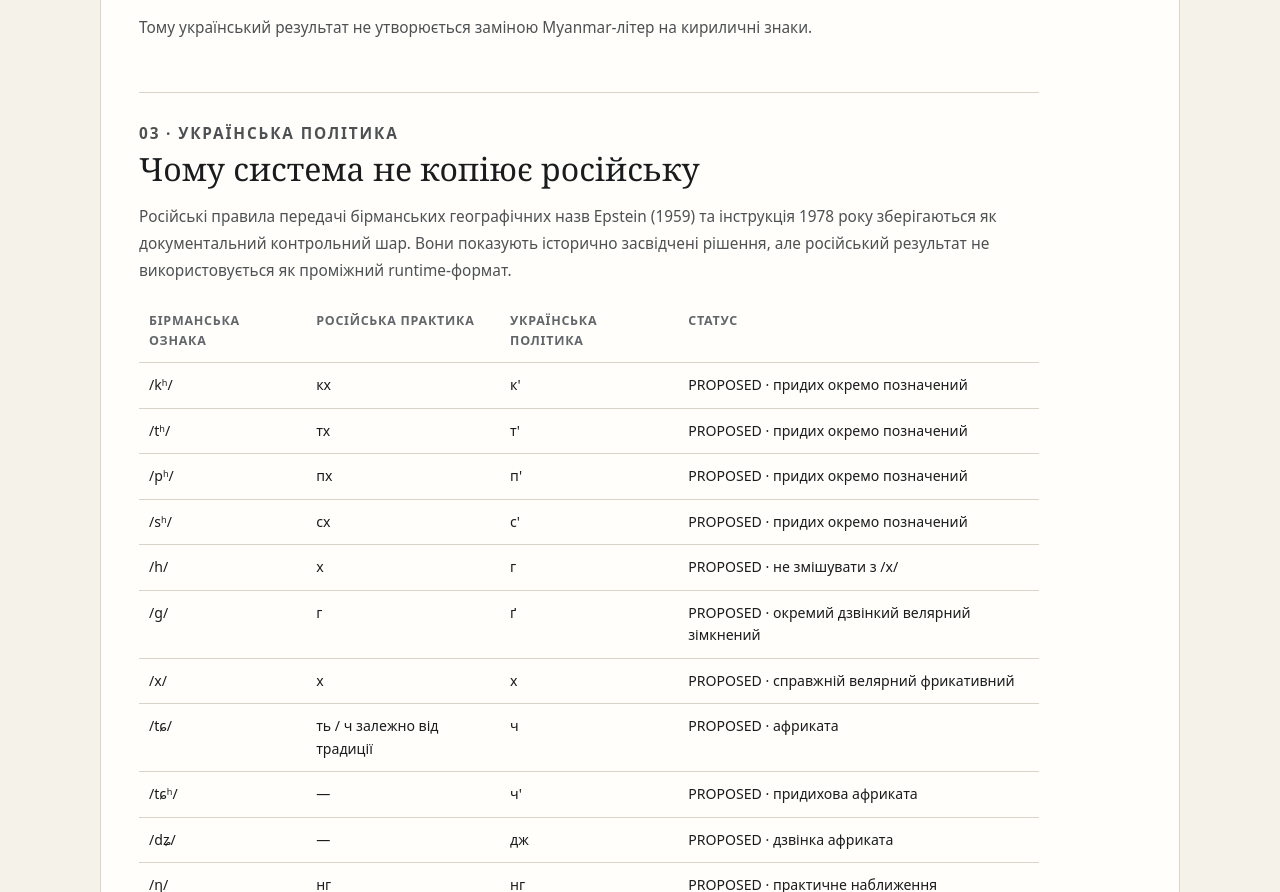
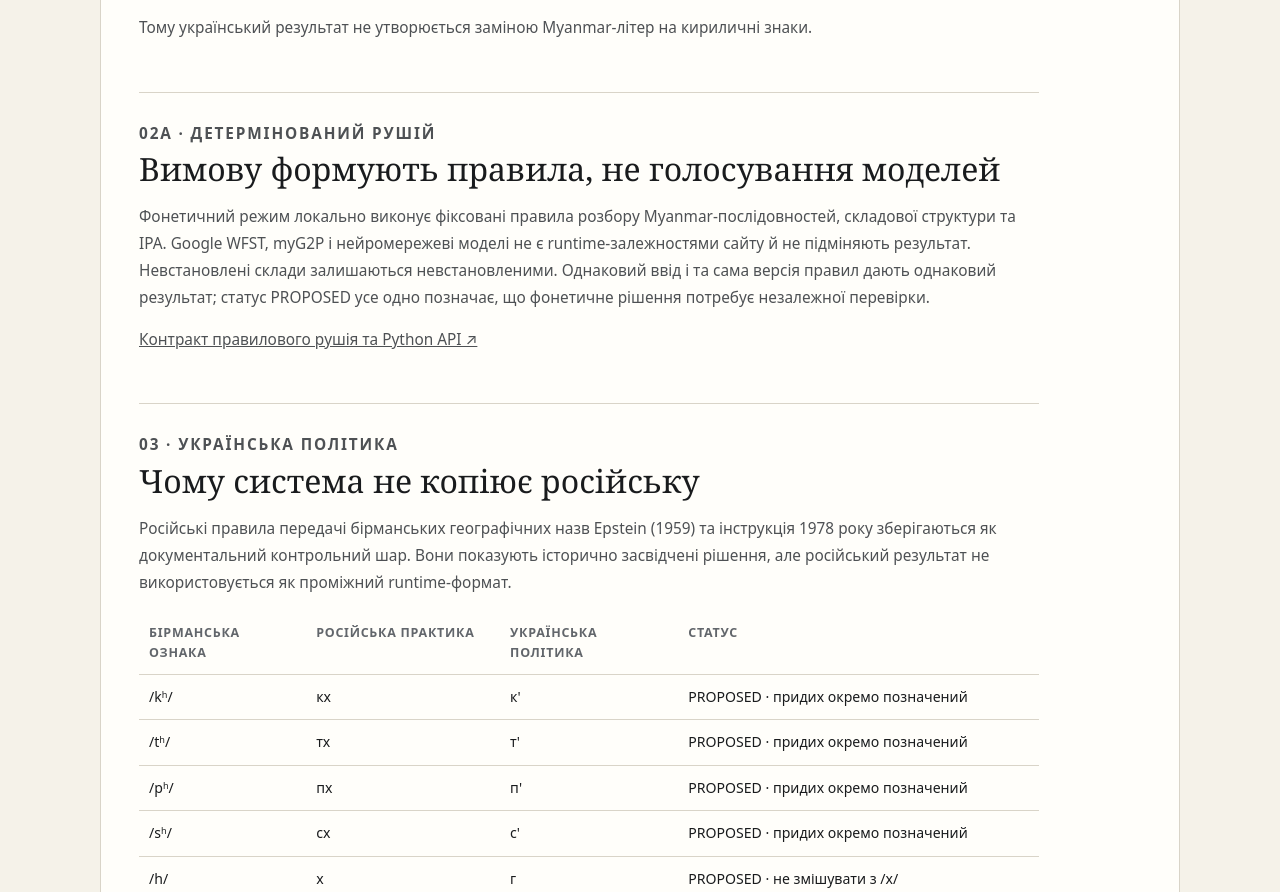
Before and after one commit to ClippyFirst/Burmese-Ukrainian-Phonetic-System-, a website: page system.html in a window 1280 px wide. Shown: the part 1008-1900 px from the top of the page. Drawn offline with Linux system fonts and the light colour scheme.

Commit message:
docs: describe deterministic rule-based website engine

```diff
--- a/system.html
+++ b/system.html
@@ -18,6 +18,7 @@
 <article class="document">
 <section><p class="kicker">01 · Об'єкт</p><h2>Що саме передає система</h2><p>Об'єктом є сучасна стандартна бірманська мова в письмі Myanmar. Myanmar script не ототожнюється автоматично з Burmese: Unicode описує писемність і механіку її кодування, тоді як фонологічні рішення спираються на окремі лінгвістичні джерела.</p></section>
 <section><p class="kicker">02 · Конвеєр</p><h2>Від письма до українського результату</h2><div class="pipeline"><span>Burmese Unicode</span><b>→</b><span>графемна структура</span><b>→</b><span>фонологічний аналіз</span><b>→</b><span>IPA</span><b>→</b><span>українська цільова мова</span><b>→</b><strong>практична транскрипція</strong></div><p>Тому український результат не утворюється заміною Myanmar-літер на кириличні знаки.</p></section>
+<section><p class="kicker">02A · Детермінований рушій</p><h2>Вимову формують правила, не голосування моделей</h2><p>Фонетичний режим локально виконує фіксовані правила розбору Myanmar-послідовностей, складової структури та IPA. Google WFST, myG2P і нейромережеві моделі не є runtime-залежностями сайту й не підміняють результат. Невстановлені склади залишаються невстановленими. Однаковий ввід і та сама версія правил дають однаковий результат; статус PROPOSED усе одно позначає, що фонетичне рішення потребує незалежної перевірки.</p><p><a href="https://github.com/ClippyFirst/Burmese-Ukrainian-Phonetic-System-/blob/main/docs/DETERMINISTIC-RULE-ENGINE.md">Контракт правилового рушія та Python API ↗</a></p></section>
 <section><p class="kicker">03 · Українська політика</p><h2>Чому система не копіює російську</h2><p>Російські правила передачі бірманських географічних назв Epstein (1959) та інструкція 1978 року зберігаються як документальний контрольний шар. Вони показують історично засвідчені рішення, але російський результат не використовується як проміжний runtime-формат.</p><div class="table-wrap"><table><thead><tr><th>Бірманська ознака</th><th>Російська практика</th><th>Українська політика</th><th>Статус</th></tr></thead><tbody>
 <tr><td>/kʰ/</td><td>кх</td><td>к'</td><td>PROPOSED · придих окремо позначений</td></tr>
 <tr><td>/tʰ/</td><td>тх</td><td>т'</td><td>PROPOSED · придих окремо позначений</td></tr>
```
